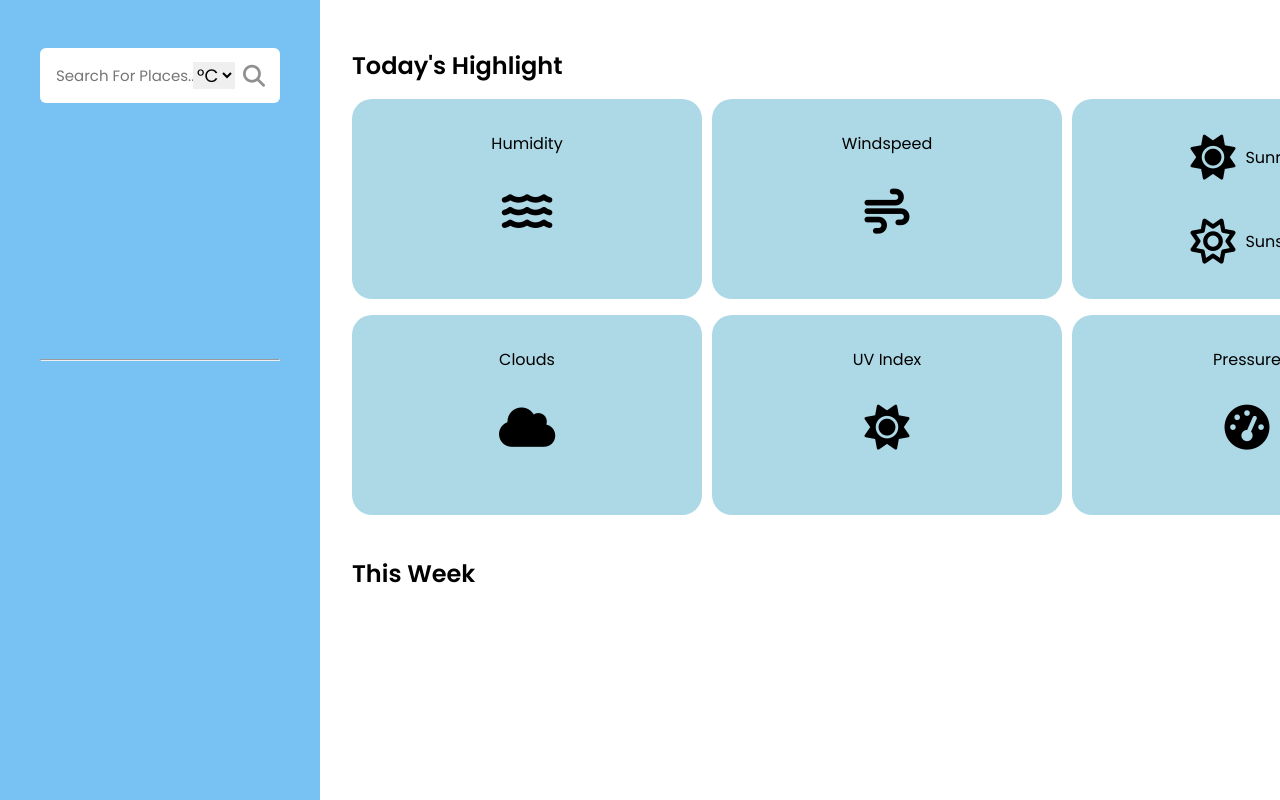
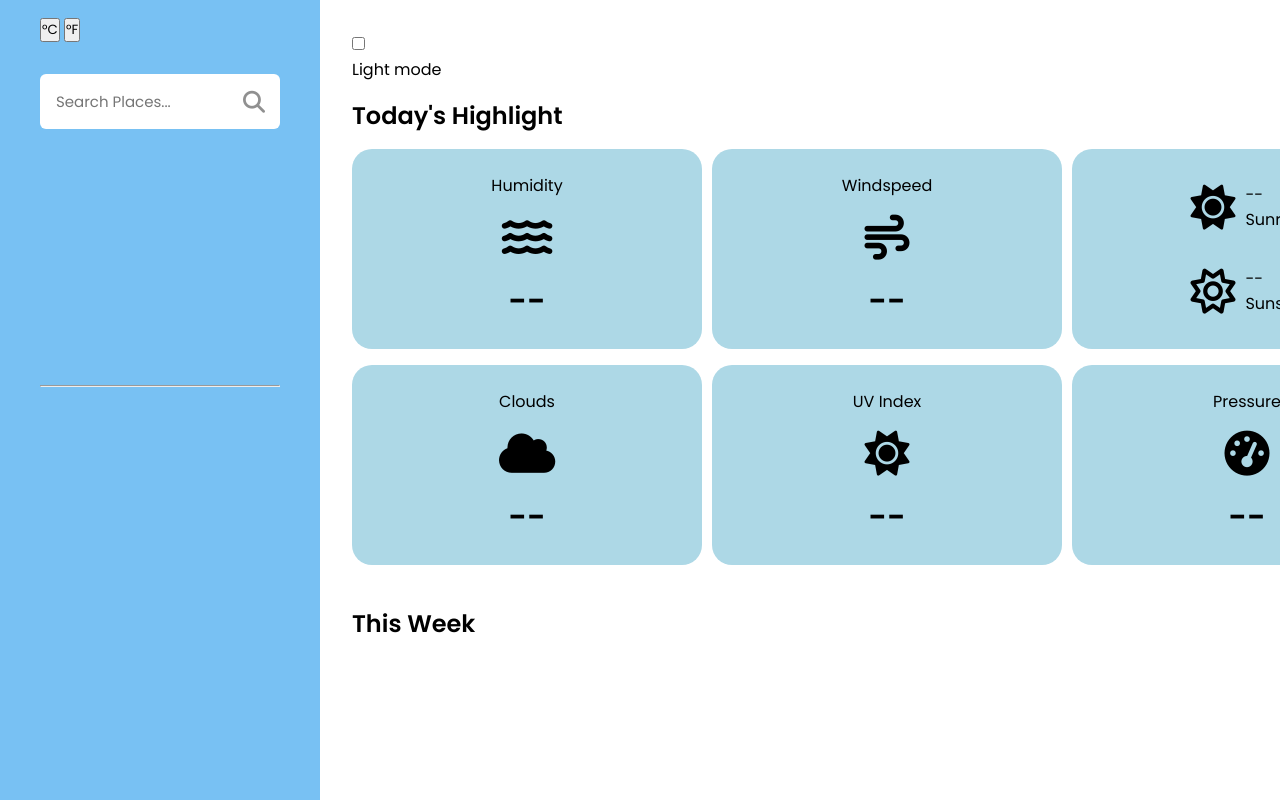
Before and after one commit to iankushsingh/weather-web-app, a plain HTML site: page index.html in a window 1280 px wide. Drawn offline with Linux system fonts and the light colour scheme.

Commit message:
Update 4.0 index.html
Working Project for fetching weather of different cities along with modes i.e.  Light & Dark

```diff
--- a/index.html
+++ b/index.html
@@ -1,88 +1,98 @@
 <!DOCTYPE html>
 <html lang="en">
+
 <head>
     <meta charset="UTF-8" />
     <meta name="viewport" content="width=device-width, initial-scale=1.0" />
     <title>Weather Web App</title>
     <link rel="stylesheet" href="style.css" />
-    <script defer src="script.js"></script>
-    <link
-      rel="stylesheet"
-      href="https://cdnjs.cloudflare.com/ajax/libs/font-awesome/6.5.1/css/all.min.css"
-    />
+    <link rel="stylesheet" href="https://cdnjs.cloudflare.com/ajax/libs/font-awesome/6.5.1/css/all.min.css" />
 </head>
+
 <body>
     <div class="container">
-      <div class="weather-input">
+        <div class="mode weather-input">
+            <div class="button-container">
+                <button id="Celsius" selected>°C</button>
+               <button id="Fahrenheit">°F</button>
+            </div>
             <div class="input-group">
-          <input type="text" id="userlocation" placeholder="Search For Places..." />
-          <select class="converter" id="converter">
-            <option>°C</option>
-            <option>°F</option>
-          </select>
+                <input type="text" id="userlocation" placeholder="Search Places...">
                 <i class="fa fa-search" id="search"></i>
             </div>
             <div class="weatherIcon"></div>
             <h2 class="temperature"></h2>
             <div class="feelslike"></div>
-        <div class="description"></div>
             <hr />
             <div class="date"></div>
             <div class="city"></div>
         </div>
 
-      <div class="weather-output">
+        <div class="mode2 weather-output">
+            <div class="toggle-container">
+             <label class="switch">
+               <input type="checkbox" id="toggleSwitch">
+               <span class="slider"></span>
+              </label>
+              <p id="status">Light mode</p>
+            </div>
             <h2 class="heading">Today's Highlight</h2>
             <div class="Highlights">
-          <div class="Humidity">
+                <div class="mode Humidity">
                     Humidity
                     <i class="fa-solid fa-water"></i>
-            <h1 id="HValue"></h1>
+                    <h1 id="HValue">--</h1>
                 </div>
 
-          <div class="Wind-speed">
+                <div class="mode Wind-speed">
                     Windspeed
                     <i class="fa-solid fa-wind"></i>
-            <h1 id="WValue"></h1>
+                    <h1 id="WValue">--</h1>
                 </div>
 
-          <div class="Sun">
+                <div class="mode Sun">
                     <span>
                         <i class="fa-solid fa-sun"></i>
                         <p>
-                <span id="SRValue"></span>Sunrise
+                            <span id="SRValue">--</span>Sunrise
                         </p>
                     </span>
                     <span>
                         <i class="fa-regular fa-sun"></i>
                         <p>
-                <span id="SSValue"></span>Sunset
+                            <span id="SSValue">--</span>Sunset
                         </p>
                     </span>
                 </div>
 
-          <div class="Clouds">
+                <div class="mode Clouds">
                     Clouds
                     <i class="fa-solid fa-cloud"></i>
-            <h1 id="CValue"></h1>
+                    <h1 id="CValue">--</h1>
                 </div>
 
-          <div class="UV-index">
+                <div class="mode UV-index">
                     UV Index
                     <i class="fa-solid fa-sun"></i>
-            <h1 id="UVValue"></h1>
+                    <h1 id="UVValue">--</h1>
                 </div>
 
-          <div class="Pressure">
+                <div class="mode Pressure">
                     Pressure
                     <i class="fa-solid fa-tachometer-alt"></i>
-            <h1 id="PValue"></h1>
+                    <h1 id="PValue">--</h1>
                 </div>
             </div>
-        <br />
+            <br>
             <h2 class="heading">This Week</h2>
-        <div class="Forecast"></div>
+            <div class="Forcast" id="show">
+                <!-- start -->
+                <!-- end -->
             </div>
         </div>
+    </div>
+   <!-- <script src="main.js"></script> -->
+    <script src="script.js"></script>
 </body>
+
 </html>
```
Lines whose indentation alone changed are shown as unchanged.
